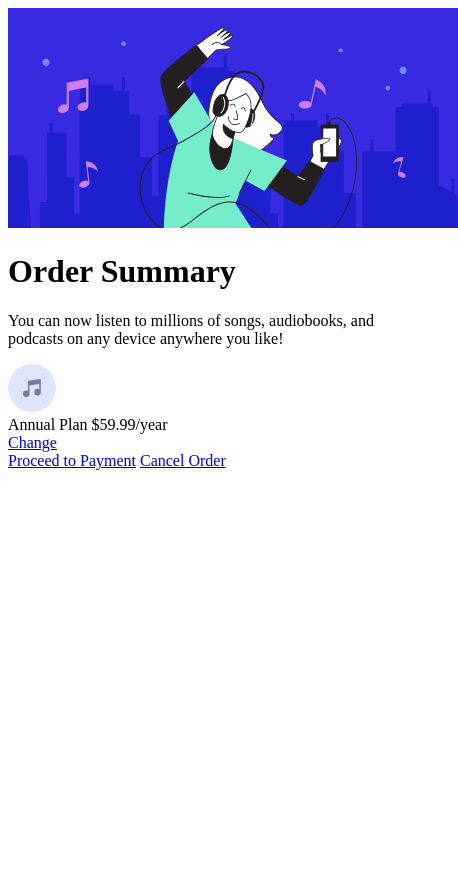
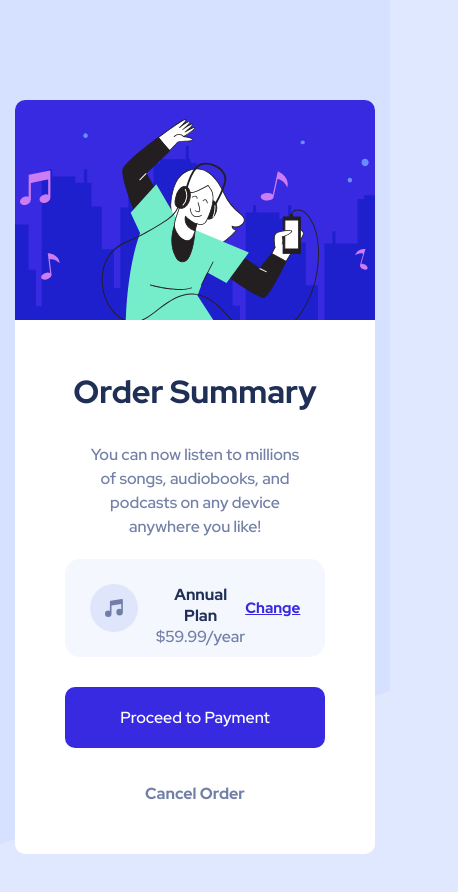
Before and after one commit to uma-frontend/order-summary-card-05, a plain HTML site: page index.html in a window 390 px wide. Shown: the whole page, 458 px wide, since content can reach past the window. Before the commit the page ends 844 px from the top, so only its background shows below. Drawn offline with Linux system fonts and the light colour scheme; files whose address does not match are found by name.

Commit message:
Add styles and media queries

```diff
--- a/css/style.css
+++ b/css/style.css
@@ -40,40 +40,137 @@ body{
    font-family: "Red Hat Display", sans-serif;
    font-size: 16px;
    font-weight: 500;
-   background-color: #fff;
+   margin: 0;
+   background-color: #e0e8ff;
+   background-image: url(../images/pattern-background-desktop.svg);
+   background-repeat: no-repeat;
+   background-size: cover;
+   background-position: center center;
 }
 
 /*CONTAINER*/
 .container {
-
+   width: 100%;
+   max-width: 480px;
+   padding: 0px 15px;
+   margin: 100px auto;
 }
 
 /*CARD*/
 .card {
+   background-color: #fff;
+   border-radius: 10px;
+   text-align: center;
 }
 .card__hero {
+   margin: 0px 0px 50px 0px;
 }
 .card__img {
+   width: 100%;
+   display: block;
+   border-radius: 10px 10px 0 0;
+   object-fit: cover;
 }
 .card__title {
+   color: #1f2f56;
+   font-weight: bold;
+   margin: 0px 0px 30px 0px;
 }
 .card__text {
+   padding: 0px 75px;
+   color: #7280a7;
+   line-height: 1.5;
+   margin: 0px 0px 20px 0px;
 }
 .card__plan {
+   padding: 0px 50px;
+   margin: 0px 0px 30px 0px;
 }
-.card__music {
-}
-.card__music-icon {
+.card__plan-inner{
+   background-color: hsl(225, 100%, 98%);
+   padding: 25px;
+   display: flex;
+   align-items: center;
+   justify-content: space-between;
+   border-radius: 15px;
 }
 .card__plan-info {
+   height: 48px;
+   display: flex;
+   flex-direction: column;
+   align-items: flex-start;
+   justify-content: space-between;
+   margin: 0px auto 0px 18px;
 }
 .card__plan-name {
+   color: #1f2f56;
+   font-weight: 700;
 }
 .card__plan-price {
+   color: #7280a7;
 }
 .card__plan-link {
+   color: #3829e0;
+   font-weight: 700;
+   font-size: 15px;
+   transition: all 0.2s ease;
+}
+.card__plan-link:hover{
+   color: #766cf1;
+   text-decoration: none;
+}
+.card__btns{
+   padding: 0px 50px 50px 50px;
+   display: flex;
+   flex-direction: column;
 }
 .card__btn {
+   display: inline-block;
+   width: 100%;
+   padding: 20px 0px;
+   background-color: #382ae1;
+   border-radius: 10px;
+   text-decoration: none;
+   color: #fff;
+   margin: 0px 0px 35px 0px;
+   transition: background-color 0.2s ease;
+}
+.card__btn:hover{
+   background-color: #766cf1;
 }
 .card__calcel-link {
+   text-decoration: none;
+   color: #7280a7;
+   font-weight: 700;
+   transition: color 0.2s ease;
 }
+.card__calcel-link:hover{
+   color: #1f2f56;
+}
+
+/*MEDIA QUERY*/
+@media (max-width: 375px) {
+   .card__hero {
+      margin: 0px 0px 30px 0px;
+   }
+   .card__title {
+      font-size: 24px;
+      margin: 0px 0px 20px 0px;
+   }
+   .card__text {
+      padding: 0px 40px;
+      font-size: 14px;
+   }
+   .card__plan {
+      padding: 0px 15px;
+   }
+   .card__plan-inner{
+      padding: 10px;
+   }
+   .card__btns{
+      padding: 0px 15px 15px 15px;
+   }
+   .card__btn{
+      margin: 0px 0px 15px 0px;
+   }
+}
--- a/index.html
+++ b/index.html
@@ -7,13 +7,14 @@
    <link rel="icon" type="image/png" sizes="32x32" href="./images/favicon-32x32.png">
 
    <title>Frontend Mentor | Order summary card</title>
-
+   <!--STYLES-->
+   <link rel="stylesheet" href="css/style.css">
 </head>
 <body>
    <div class="container">
       <div class="card">
          <div class="card__hero">
-            <img src="images/illustration-hero.svg" alt="illustration-hero img" class="card__img">
+            <img src="images/illustration-hero.svg" alt="illustration-hero img" class="card__img" width="450" height="220">
          </div>
          <h1 class="card__title">Order Summary</h1>
          <p class="card__text">
@@ -21,18 +22,20 @@
             device anywhere you like!
          </p>
          <div class="card__plan">
-            <div class="card__music">
-               <img src="images/icon-music.svg" alt="icon-music" class="card__music-icon">
-            </div>
+            <div class="card__plan-inner">
+               <img class="card__music-icon" src="images/icon-music.svg" alt="icon-music" width="48" height="48">
                <div class="card__plan-info">
                   <span class="card__plan-name">Annual Plan</span>
                   <span class="card__plan-price">$59.99/year</span>
                </div>
                <a href="#" class="card__plan-link">Change</a>
             </div>
+         </div>
+         <div class="card__btns">
             <a href="#" class="card__btn">Proceed to Payment</a>
             <a href="#" class="card__calcel-link">Cancel Order</a>
          </div>
       </div>
+   </div>
 </body>
 </html>
```
Lines whose indentation alone changed are shown as unchanged.
